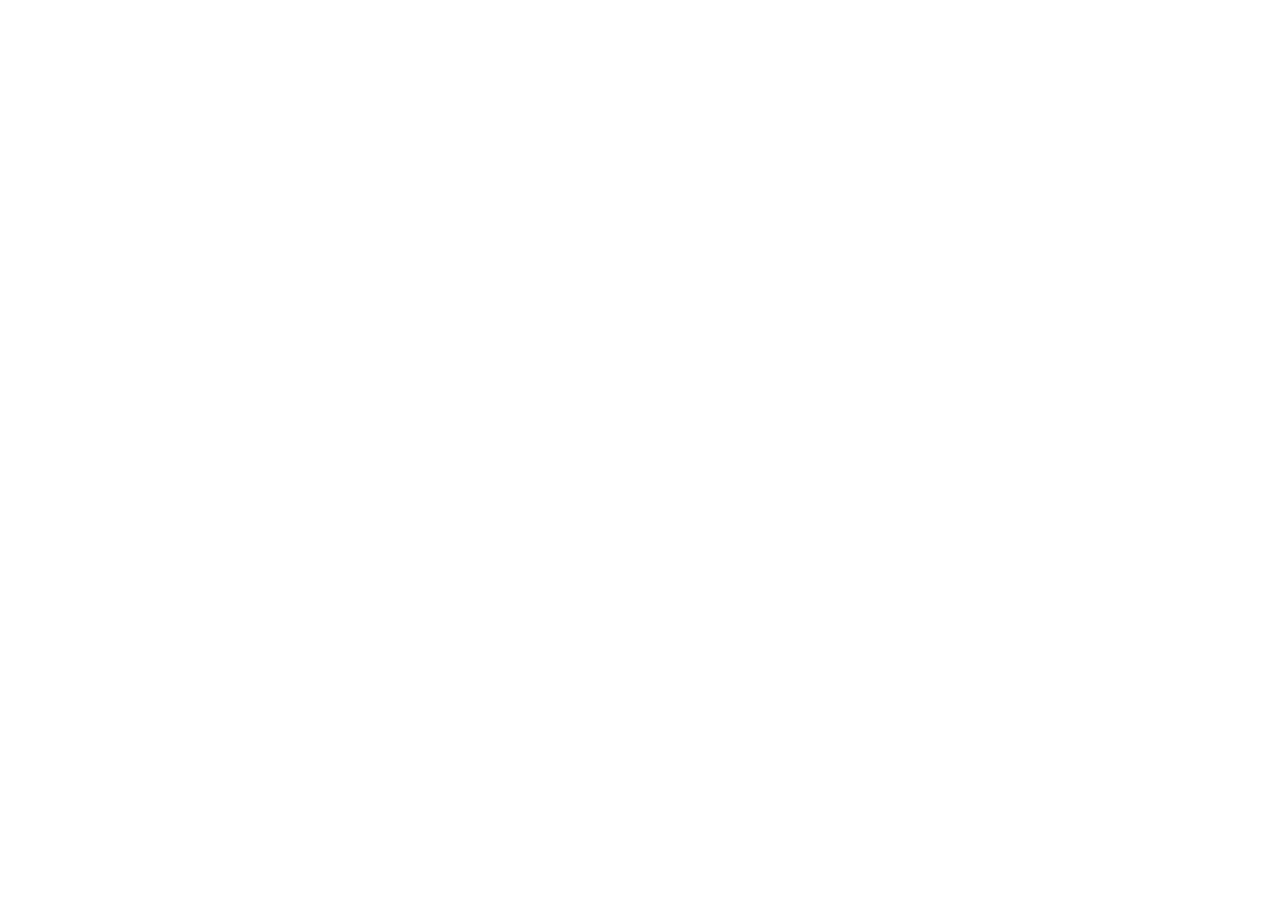
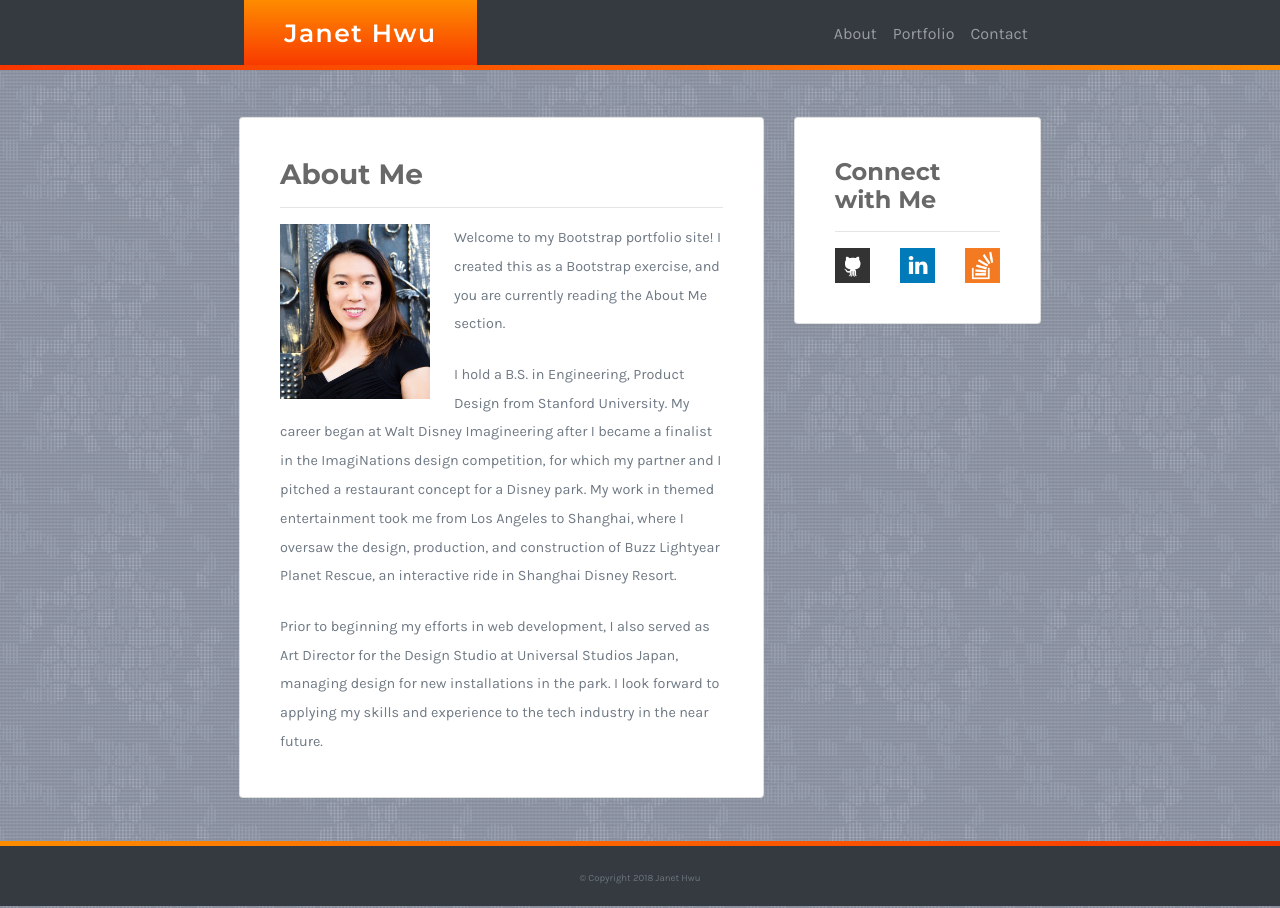
Before and after one commit to jkhwu/Bootstrap-Portfolio, a plain HTML site: page portfolio.html in a window 1280 px wide. Before the commit the page ends 800 px from the top, so only its background shows below. Drawn offline with nearby package versions, Linux system fonts and the light colour scheme.

Commit message:
added content to contact.html, adjusted styles

```diff
--- a/assets/css/myStyle.css
+++ b/assets/css/myStyle.css
@@ -1,8 +1,7 @@
-/* ALL PAGES */
+/* --------------------------- ALL PAGES  --------------------------- */
 
 
-/* Sticky footer styles
-    -------------------------------------------------- */
+/* Sticky footer styles */
 
 html {
     position: relative;
@@ -21,38 +20,66 @@ body {
     height: 60px;
     /* Vertically center the text there */
     line-height: 60px;
+    padding: 0;
 }
 
 
-/* -------------------------------------------------- */
+/* Other Elements  */
 
-#nameblock,
-h2,
-h3,
-h4 {
-    font-family: 'Montserrat', sans-serif;
+.container {
+    width: 65%;
 }
 
 #nameblock {
-    background-color: #3a4ee9;
+    font-family: 'Montserrat', sans-serif;
     color: white;
-    font-size: 28px;
+    font-size: 25px;
     font-weight: 600;
-    letter-spacing: 0.1em;
+    letter-spacing: 0.06em;
     display: inline-block;
-    padding: 10px 40px;
+    padding: 15px 40px;
+    background: linear-gradient(to top, #f83600, #fe8c00);
 }
 
 .navbar {
     padding: 0 0.5rem;
 }
 
+body::before {
+    content: "";
+    display: block;
+    width: 100%;
+    height: 5px;
+    background: linear-gradient(to right, #f83600, #fe8c00);
+    position: absolute;
+    top: 65px;
+    z-index: 1;
+}
+
 body {
-    background-image: url("../images/shattered/shattered.png");
+    background-image: url("../images/dark_mosaic/dark_mosaic.png");
     background-size: 20%;
     font-family: 'Karla', sans-serif;
-    font-size: 18px;
+    font-size: 16px;
     color: #6f7984;
+}
+
+body::after {
+    content: "";
+    display: block;
+    width: 100%;
+    height: 5px;
+    background: linear-gradient(to right, #fe8c00, #f83600);
+    position: absolute;
+    bottom: 60px;
+    z-index: 1;
+}
+
+h2,
+h3,
+h4 {
+    font-family: 'Montserrat', sans-serif;
+    color: #696868;
 }
 
 .card {
@@ -60,20 +87,24 @@ body {
 }
 
 .footer span {
-    font-size: 14px;
+    font-size: 0.6em;
     color: #c0cad1;
 }
 
 
-/* About Page */
+/* --------------------------- ABOUT PAGE  --------------------------- */
 
 #biophoto {
-    width: 33%;
-    min-width: 200px;
+    width: 30%;
+    min-width: 150px;
     float: left;
 }
 
 p {
     line-height: 2em;
     margin-bottom: 1.5em;
+    font-size: 0.9em;
 }
+
+
+/* --------------------------- PORTFOLIO PAGE  --------------------------- */
--- a/portfolio.html
+++ b/portfolio.html
@@ -0,0 +1,113 @@
+<!doctype html>
+<html lang="en">
+
+<head>
+    <!-- Required meta tags -->
+    <meta charset="utf-8">
+    <meta name="viewport" content="width=device-width, initial-scale=1, shrink-to-fit=no">
+
+    <!-- Bootstrap CSS -->
+    <link rel="stylesheet" href="https://maxcdn.bootstrapcdn.com/bootstrap/4.0.0/css/bootstrap.min.css" integrity="sha384-Gn5384xqQ1aoWXA+058RXPxPg6fy4IWvTNh0E263XmFcJlSAwiGgFAW/dAiS6JXm" crossorigin="anonymous">
+
+    <!-- My Own Links -->
+    <link rel="stylesheet" href="assets/css/myStyle.css">
+    <link href="https://fonts.googleapis.com/css?family=Karla:400,700|Montserrat:400,600,700" rel="stylesheet">
+    <link rel="shortcut icon" type="image/png" href="assets/images/favicon.png" />
+
+    <title>Portfolio</title>
+</head>
+
+<body>
+    <!-- Navbar -->
+    <nav class="navbar navbar-expand-sm navbar-dark bg-dark border-bottom">
+        <div class="container">
+            <a id="nameblock" class="navbar-brand mb-0" href="index.html">
+                Janet Hwu
+            </a>
+            <button class="navbar-toggler" type="button" data-toggle="collapse" data-target="#navbarSupportedContent" aria-controls="navbarSupportedContent" aria-expanded="false" aria-label="Toggle navigation">
+                      <span class="navbar-toggler-icon"></span>
+                </button>
+
+            <div class="collapse navbar-collapse" id="navbarSupportedContent">
+                <ul class="navbar-nav ml-auto">
+                    <li class="nav-item">
+                        <a class="nav-link" href="index.html">About</a>
+                    </li>
+                    <li class="nav-item">
+                        <a class="nav-link" href="portfolio.html">Portfolio</a>
+                    </li>
+                    </li>
+                    <li class="nav-item">
+                        <a class="nav-link" href="contact.html">Contact</a>
+                    </li>
+                </ul>
+            </div>
+    </nav>
+
+    <!-- Responsive Layout and Images -->
+    <main class="container">
+        <div class="row">
+            <!-- Section Card -->
+            <section class="col-md-8 mt-5 mb-5">
+                <div class="card">
+                    <div class="card-body">
+                        <h3 class="card-title font-weight-bold">About Me</h3>
+                        <hr>
+                        <img id="biophoto" class="img-fluid mr-4 mb-1" src="assets/images/profile-pic.jpg" alt="profile photo">
+                        <p class="card-text">
+                            Welcome to my Bootstrap portfolio site! I created this as a Bootstrap exercise, and you are currently reading the About Me section.</p>
+                        <p class="card-text">
+                            I hold a B.S. in Engineering, Product Design from Stanford University. My career began at Walt Disney Imagineering after I became a finalist in the ImagiNations design competition, for which my partner and I pitched a restaurant concept for a Disney park.
+                            My work in themed entertainment took me from Los Angeles to Shanghai, where I oversaw the design, production, and construction of Buzz Lightyear Planet Rescue, an interactive ride in Shanghai Disney Resort.
+                        </p>
+                        <p class="card-text">
+                            Prior to beginning my efforts in web development, I also served as Art Director for the Design Studio at Universal Studios Japan, managing design for new installations in the park. I look forward to applying my skills and experience to the tech industry
+                            in the near future.
+                        </p>
+                    </div>
+                </div>
+            </section>
+            <!-- Connect Card -->
+            <aside class="col-md-4 mt-5 mb-5">
+                <div class="card">
+                    <div class="card-body">
+                        <h4 class="card-title font-weight-bold">Connect with Me</h4>
+                        <hr>
+                        <div class="row">
+                            <div class="col-md-4">
+                                <a href="https://github.com/jkhwu" target="_blank" class="mr-4">
+                                    <img class="connect img-fluid" src="assets/images/github-128.png" alt="Github">
+                                </a>
+                            </div>
+                            <div class="col-md-4">
+                                <a href="https://www.linkedin.com/in/janethwu/" target="_blank" class="mr-4">
+                                    <img class="connect img-fluid" src="assets/images/linkedin-128.png" alt="LinkedIn">
+                                </a>
+                            </div>
+                            <div class="col-md-4">
+                                <a href="https://stackoverflow.com/users/9075981/jkhwu" target="_blank">
+                                    <img class="connect img-fluid" src="assets/images/overflow-128.png" alt="Stack Overflow">
+                                </a>
+                            </div>
+                        </div>
+                    </div>
+                </div>
+            </aside>
+        </div>
+    </main>
+
+    <footer class="footer bg-dark text-center">
+        <div class="container">
+            <span class="text-muted">&copy; Copyright 2018 Janet Hwu</span>
+        </div>
+    </footer>
+
+
+    <!-- Optional JavaScript -->
+    <!-- jQuery first, then Popper.js, then Bootstrap JS -->
+    <script src=" https://code.jquery.com/jquery-3.2.1.slim.min.js" integrity="sha384-KJ3o2DKtIkvYIK3UENzmM7KCkRr/rE9/Qpg6aAZGJwFDMVNA/GpGFF93hXpG5KkN" crossorigin="anonymous"></script>
+    <script src="https://cdnjs.cloudflare.com/ajax/libs/popper.js/1.12.9/umd/popper.min.js" integrity="sha384-ApNbgh9B+Y1QKtv3Rn7W3mgPxhU9K/ScQsAP7hUibX39j7fakFPskvXusvfa0b4Q" crossorigin="anonymous"></script>
+    <script src="https://maxcdn.bootstrapcdn.com/bootstrap/4.0.0/js/bootstrap.min.js" integrity="sha384-JZR6Spejh4U02d8jOt6vLEHfe/JQGiRRSQQxSfFWpi1MquVdAyjUar5+76PVCmYl" crossorigin="anonymous"></script>
+</body>
+
+</html
```
Also changed, not shown: contact.html (+116 -0 lines), index.html (+0 -1 lines), assets/images/dark_mosaic/dark_mosaic.png (added), assets/images/dark_mosaic/dark_mosaic_@2X.png (added), assets/images/dark_mosaic/readme.txt (renamed from assets/images/shattered/readme.txt), assets/images/shattered/shattered.png (deleted), assets/images/shattered/shattered_@2X.png (deleted).
